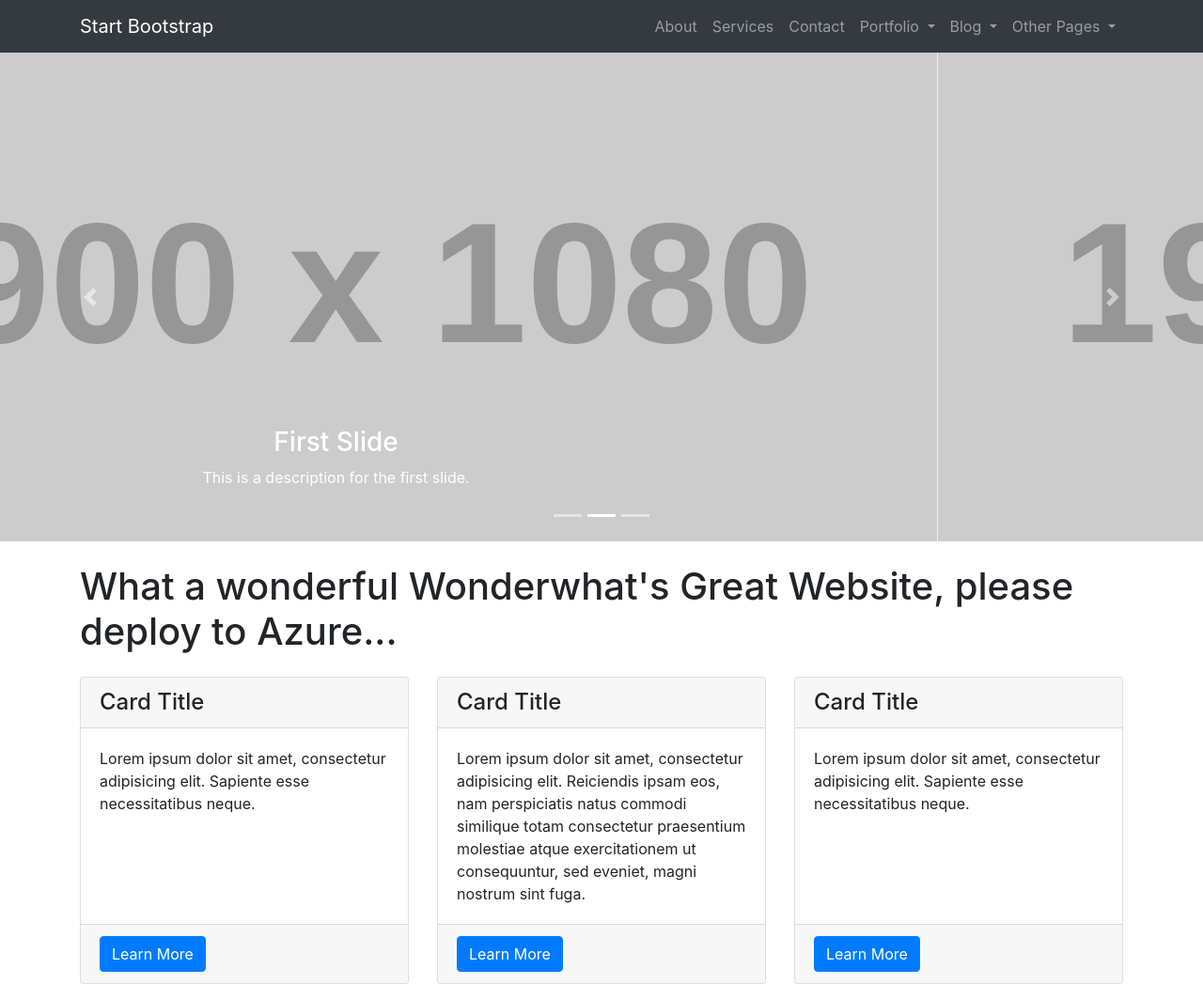
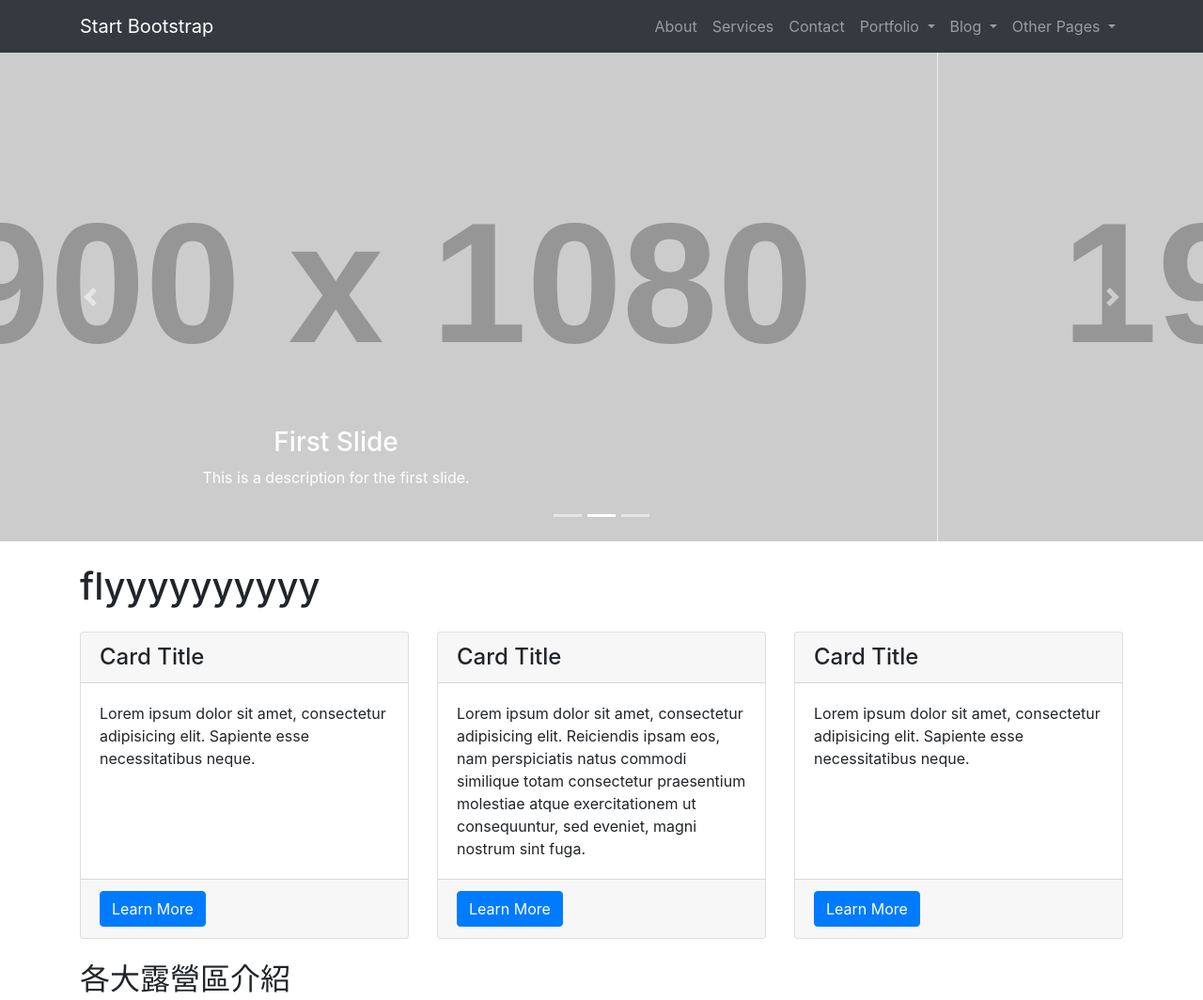
Before and after one commit to laravel-dojo/bootstrap01, a website: page index.html in a window 1280 px wide. Shown: the top 1064 px of the page at 94% size. Drawn offline with Linux system fonts and the light colour scheme; grey boxes are pictures that could not be loaded; placeholder pictures from the web are drawn by us.

Commit message:
double update index.html

```diff
--- a/index.html
+++ b/index.html
@@ -121,7 +121,7 @@
     <!-- Page Content -->
     <div class="container">
 
-      <h1 class="my-4">What a wonderful Wonderwhat's Great Website, please deploy to Azure...</h1>
+      <h1 class="my-4">flyyyyyyyyyy</h1>
 
       <!-- Marketing Icons Section -->
       <div class="row">
```
